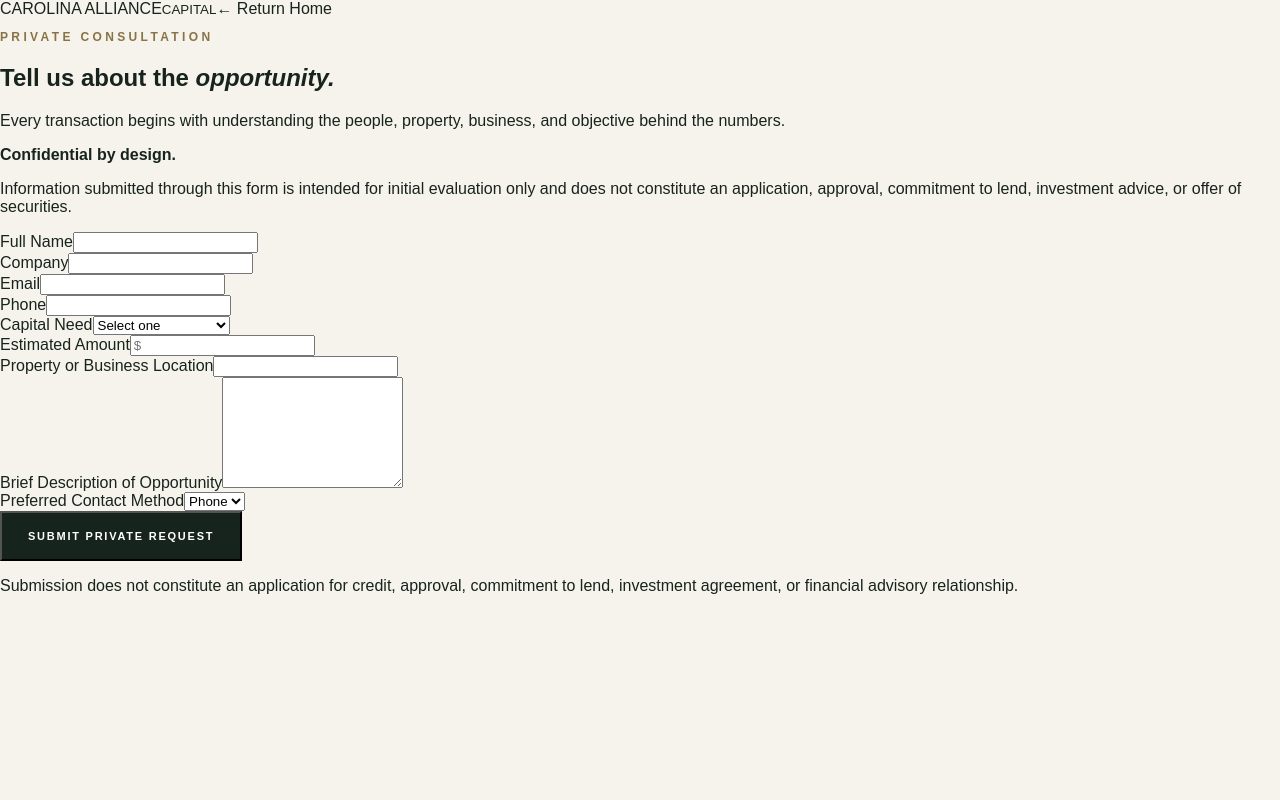
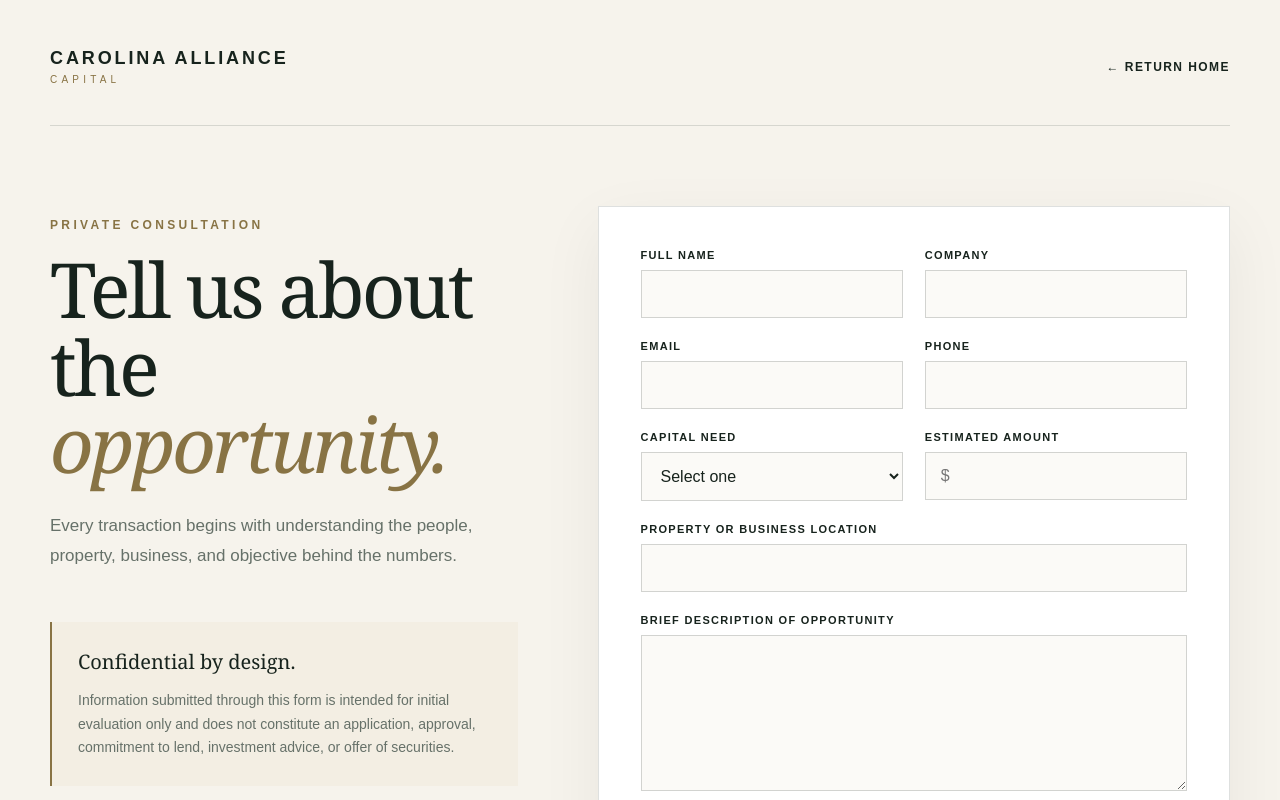
Before and after one commit to carolinaalliance/carolina-alliance-capital, a Next.js app: page /contact in a window 1280 px wide. Shown: the top 800 px of the page. Built offline with nearby package versions, Linux system fonts and the light colour scheme.

Commit message:
Add styles for contact page layout and elements

```diff
--- a/app/globals.css
+++ b/app/globals.css
@@ -543,3 +543,208 @@
     padding: 28px;
   }
 }
+.contact-page {
+  min-height: 100vh;
+  background: var(--ivory);
+  padding: 48px 0 80px;
+}
+
+.contact-shell {
+  width: min(1180px, calc(100% - 48px));
+  margin: 0 auto;
+}
+
+.contact-topbar {
+  display: flex;
+  align-items: center;
+  justify-content: space-between;
+  gap: 30px;
+  padding-bottom: 40px;
+  border-bottom: 1px solid var(--border);
+}
+
+.contact-brand span {
+  display: block;
+  color: var(--green);
+  font-size: 18px;
+  font-weight: 600;
+  letter-spacing: 0.16em;
+}
+
+.contact-brand small {
+  display: block;
+  margin-top: 5px;
+  color: var(--gold-dark);
+  font-size: 10px;
+  letter-spacing: 0.42em;
+}
+
+.contact-back {
+  font-size: 12px;
+  font-weight: 700;
+  letter-spacing: 0.12em;
+  text-transform: uppercase;
+}
+
+.contact-grid {
+  display: grid;
+  grid-template-columns: 0.85fr 1.15fr;
+  gap: 80px;
+  padding-top: 80px;
+}
+
+.contact-title {
+  margin: 18px 0 0;
+  font-family: Georgia, "Times New Roman", serif;
+  font-size: clamp(46px, 6vw, 76px);
+  line-height: 1.02;
+  font-weight: 400;
+  letter-spacing: -0.04em;
+}
+
+.contact-title em {
+  display: block;
+  color: var(--gold-dark);
+  font-weight: 400;
+}
+
+.contact-intro {
+  max-width: 500px;
+  margin-top: 28px;
+  color: var(--muted);
+  font-size: 17px;
+  line-height: 1.8;
+}
+
+.contact-note {
+  margin-top: 50px;
+  max-width: 500px;
+  padding: 26px;
+  border-left: 2px solid var(--gold-dark);
+  background: rgba(212, 189, 132, 0.09);
+}
+
+.contact-note strong {
+  font-family: Georgia, "Times New Roman", serif;
+  font-size: 20px;
+  font-weight: 400;
+}
+
+.contact-note p {
+  margin-bottom: 0;
+  color: var(--muted);
+  line-height: 1.7;
+  font-size: 14px;
+}
+
+.capital-form {
+  padding: 42px;
+  background: white;
+  border: 1px solid var(--border);
+  box-shadow: 0 20px 60px rgba(14, 24, 20, 0.06);
+}
+
+.form-row {
+  display: grid;
+  grid-template-columns: 1fr 1fr;
+  gap: 22px;
+}
+
+.form-field {
+  display: flex;
+  flex-direction: column;
+  gap: 9px;
+  margin-bottom: 22px;
+}
+
+.form-field label {
+  color: var(--green);
+  font-size: 11px;
+  font-weight: 700;
+  letter-spacing: 0.12em;
+  text-transform: uppercase;
+}
+
+.form-field input,
+.form-field select,
+.form-field textarea {
+  width: 100%;
+  border: 1px solid rgba(23, 35, 29, 0.18);
+  background: #fbfaf7;
+  color: var(--green);
+  font: inherit;
+  padding: 14px 15px;
+  outline: none;
+  transition: 0.2s ease;
+}
+
+.form-field textarea {
+  resize: vertical;
+}
+
+.form-field input:focus,
+.form-field select:focus,
+.form-field textarea:focus {
+  border-color: var(--gold-dark);
+  background: white;
+}
+
+.form-submit {
+  border: 0;
+  cursor: pointer;
+  width: 100%;
+  margin-top: 4px;
+}
+
+.form-disclaimer {
+  margin: 18px 0 0;
+  color: var(--muted);
+  font-size: 11px;
+  line-height: 1.6;
+}
+
+.contact-success {
+  max-width: 760px;
+  margin: 110px auto 0;
+  text-align: center;
+}
+
+.contact-success .contact-intro {
+  margin-left: auto;
+  margin-right: auto;
+}
+
+.contact-success .button-dark {
+  margin-top: 28px;
+}
+
+@media (max-width: 850px) {
+  .contact-grid {
+    grid-template-columns: 1fr;
+    gap: 50px;
+  }
+}
+
+@media (max-width: 600px) {
+  .contact-shell {
+    width: min(100% - 30px, 1180px);
+  }
+
+  .contact-topbar {
+    align-items: flex-start;
+    flex-direction: column;
+  }
+
+  .contact-grid {
+    padding-top: 55px;
+  }
+
+  .form-row {
+    grid-template-columns: 1fr;
+    gap: 0;
+  }
+
+  .capital-form {
+    padding: 26px 20px;
+  }
+}
```
